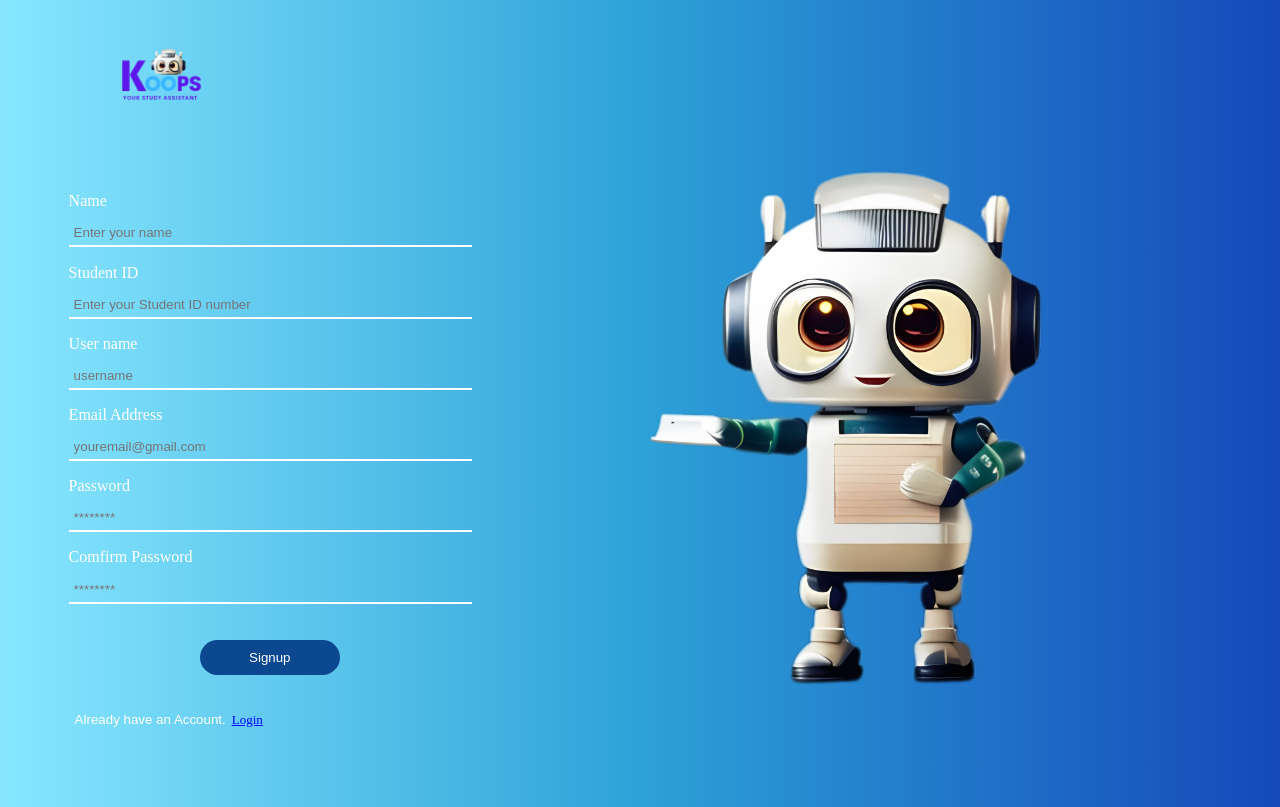
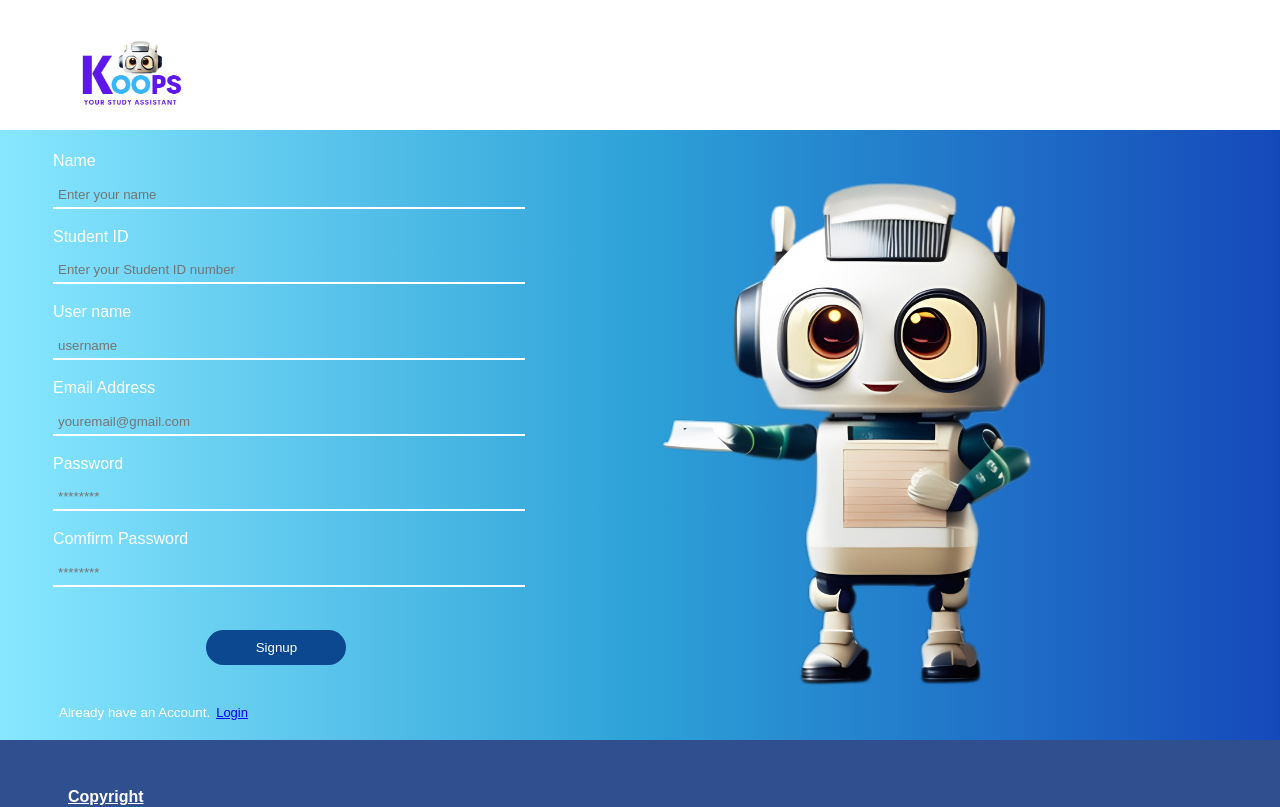
Before and after one commit to Rashmika-Wijethilake/koops, a React (Create React App) app: page / in a window 1280 px wide. Shown: the top 807 px of the page. Built offline with nearby package versions, Linux system fonts and the light colour scheme.

Commit message:
Made changes to the signup file

```diff
--- a/src/Components/Header/Header.css
+++ b/src/Components/Header/Header.css
@@ -95,6 +95,6 @@
 
 .MenuImageIcon{
     justify-content: center;
-    height:100 px;
-    width:120px;
+    height:150 px;
+    width:150px;
 }
--- a/src/Components/Header/HeaderWithMenuIcon.jsx
+++ b/src/Components/Header/HeaderWithMenuIcon.jsx
@@ -17,8 +17,7 @@ const HeaderWithMenuIcon = () =>{
             {/* Column2 */}
             <div className = "column1">
                 <div className="container2">
-                   <img className='MenuImageIcon'
-                src={MenuIcon} alt="Menu"></img>
+                   <img className='MenuImageIcon' src={MenuIcon} alt="Menu"></img>
                 </div>
             </div>
         </div>
--- a/src/Components/Login/Login.jsx
+++ b/src/Components/Login/Login.jsx
@@ -24,10 +24,10 @@ export const Login = () => {
             <HeaderWithoutBtns/>
             </div>
 
-            <div>
+            <div className="Form">
             <table>
                 <tr>
-                    <td className="tdone">
+                    <td>
                         <form className="login-form" onSubmit={handleSubmit}>
                             <label htmlFor="email">Email Address</label>
                             <input value={email} onChange={(e)=> setEmail(e.target.value)} type="email" placeholder="youremail@gmail.com" id="email" name="email" />
@@ -42,7 +42,7 @@ export const Login = () => {
 
                         </form>
                     </td>
-                    <td className="tdtwo">
+                    <td>
                     <img className="bot" src={bot}></img>
                     </td>
                 </tr>
--- a/src/Components/Login/login.css
+++ b/src/Components/Login/login.css
@@ -2,6 +2,15 @@
   display:flex;
   flex-direction: column;
   background: linear-gradient(to right, #88E7FF,#2DA2D8, #1549ba);
+  font-family: Arial, Helvetica, sans-serif;
+}
+
+.Form{
+  border-top-right-radius: 20px;
+  border-top-left-radius: 25px;
+}
+.Header{
+  background-color: white;
 }
 .Btnl {
     border:none;
@@ -24,11 +33,6 @@
     margin-left: 3%;
   }
 
-  .tdone {
-    padding-bottom: 10%;
-
-  }
-
   .txt{
     background: none;
     border:none;
@@ -40,11 +44,10 @@
     line-height: 2em;
   }
 
-  .login-form, .signup-form {
+  .login-form{
     display:flex;
     flex-direction: column;
-    padding-left: 15%;
-
+    padding-left: 10px;
   }
 
 
@@ -76,5 +79,6 @@
     background: none;
     border:none;
     color: white;
+    font-family: Arial, Helvetica, sans-serif;
 
   }
--- a/src/Components/Signup/Signup.jsx
+++ b/src/Components/Signup/Signup.jsx
@@ -22,13 +22,13 @@ export const Signup = () => {
     return(
 
         <div className="form-container">
-            <div>
+            <div className="Header">
             <Header/>
             </div>
-
+            <div className="Form">
             <table>
                 <tr>
-                    <td className="tdone">
+                    <td>
                         <form className="signup-form" onSubmit={handleSubmit}>
                             <label htmlFor="name">Name</label>
                             <input value={name} onChange={(e)=> setName(e.target.value)} type="name" placeholder="Enter your name" id="name" name="name" />
@@ -54,6 +54,7 @@ export const Signup = () => {
                     </td>
                 </tr>
             </table>
+            </div>
             <div>
             <Footer/>
             </div>
--- a/src/Components/Signup/signup.css
+++ b/src/Components/Signup/signup.css
@@ -1,8 +1,13 @@
 .form-container{
   display:flex;
   flex-direction: column;
-  padding-left: 30px;
   background: linear-gradient(to right, #88E7FF,#2DA2D8, #1549ba);
+  font-family: Arial, Helvetica, sans-serif;
+}
+.Form{
+  border-top-right-radius: 50px;
+  border-top-left-radius: 50px;
+  padding-left: 50px;
 }
 .Btn {
     border:none;
@@ -25,21 +30,16 @@
   }
 
   .Stdtwo {
-
     padding-left: 25%;
-    padding-bottom: 15%;
-
   }
 
   .fdivs{
     line-height: 3em;
   }
 
-  .login-form, .signup-form {
+.signup-form {
     display:flex;
     flex-direction: column;
-    padding-left: 15%;
-
   }
 
 
@@ -82,5 +82,6 @@
     background: none;
     border:none;
     color: white;
+    font-family: Arial, Helvetica, sans-serif;
 
   }
```
